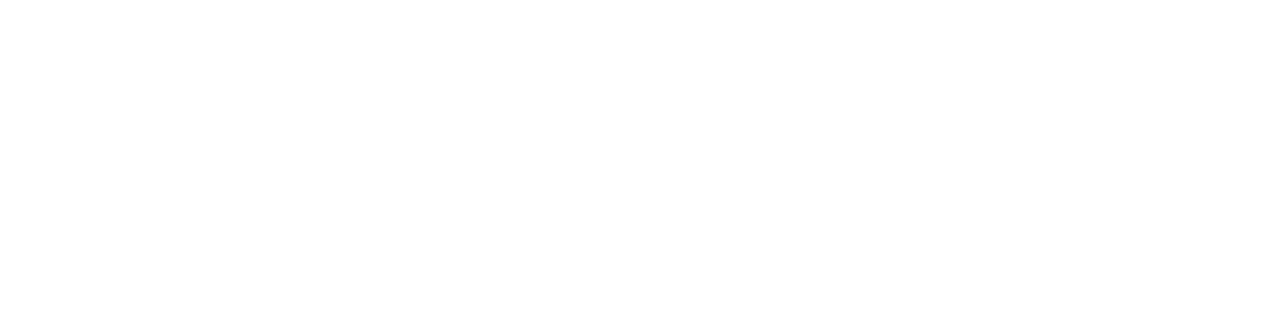
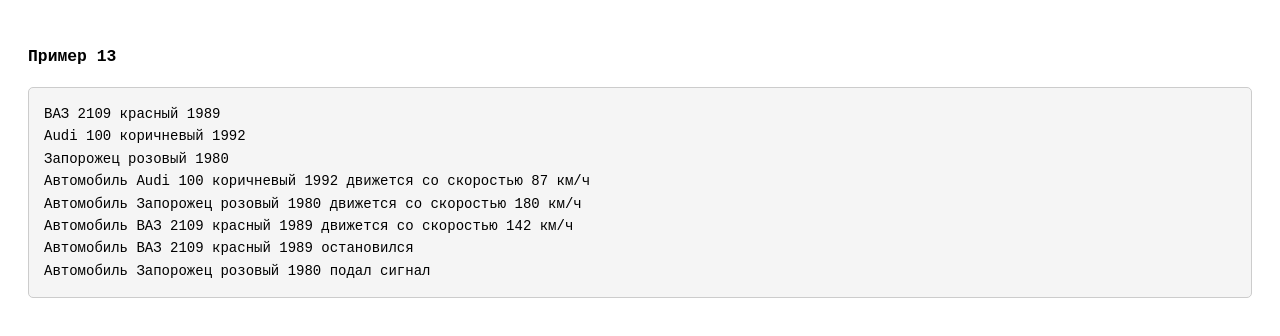
Before and after one commit to liahrothstein/web.lab6, a React (Vite) app in the folder examples/: page /examples/xmpl13 in a window 1280 px wide. Before the commit this address had no page. Shown: the top 336 px of the page. Built offline with nearby package versions, Linux system fonts and the light colour scheme.

Commit message:
feat: done thirtenth example

```diff
--- a/examples/src/App.tsx
+++ b/examples/src/App.tsx
@@ -14,6 +14,7 @@ import {
   Example10,
   Example11,
   Example12,
+  Example13,
 } from './components';
 import { MainRoute } from './MainRoute';
 
@@ -34,6 +35,7 @@ function App() {
       <Route path="/examples/xmpl10" element={<Example10 />} />
       <Route path="/examples/xmpl11" element={<Example11 />} />
       <Route path="/examples/xmpl12" element={<Example12 />} />
+      <Route path="/examples/xmpl13" element={<Example13 />} />
     </Routes>
   );
 }
--- a/examples/src/MainRoute.tsx
+++ b/examples/src/MainRoute.tsx
@@ -16,6 +16,7 @@ export function MainRoute() {
       <Link to="/examples/xmpl10">Example 10</Link>
       <Link to="/examples/xmpl11">Example 11</Link>
       <Link to="/examples/xmpl12">Example 12</Link>
+      <Link to="/examples/xmpl13">Example 13</Link>
     </div>
   );
 }
--- /dev/null
+++ b/examples/src/components/Example13.tsx
@@ -0,0 +1,51 @@
+import React, { useEffect, useState } from 'react';
+
+import { Car } from '../utils/example13';
+
+export function Example13() {
+  // Стейт, в котором мы будем хранить массив строк — логов действий машин
+  const [logs, setLogs] = useState<string[]>([]);
+
+  // Запускаем симуляцию один раз при загрузке компонента
+  useEffect(() => {
+    // Создаем экземпляры класса Car
+    const car1 = new Car('ВАЗ 2109', 'красный', 1989);
+    const car2 = new Car('Audi 100', 'коричневый', 1992);
+    const car3 = new Car('Запорожец', 'розовый', 1980);
+
+    // Собираем все вызовы методов в один массив строк (вместо document.write)
+    const simulationResults = [
+      car1.toString(),
+      car2.toString(),
+      car3.toString(),
+      car2.go(87),
+      car3.go(180),
+      car1.go(142),
+      car1.stop(),
+      car3.signal(),
+    ];
+
+    // Сохраняем результаты в состояние
+    setLogs(simulationResults);
+  }, []);
+
+  return (
+    <div style={{ padding: '20px', fontFamily: 'monospace', fontSize: '14px', lineHeight: '1.6' }}>
+      <h3>Пример 13</h3>
+
+      <div
+        style={{
+          backgroundColor: '#f5f5f5',
+          padding: '15px',
+          borderRadius: '5px',
+          border: '1px solid #ccc',
+        }}
+      >
+        {/* Рендерим каждую строчку лога */}
+        {logs.map((log, index) => (
+          <div key={index}>{log}</div>
+        ))}
+      </div>
+    </div>
+  );
+}
--- a/examples/src/components/index.ts
+++ b/examples/src/components/index.ts
@@ -10,3 +10,4 @@ export { Example9 } from './Example9';
 export { Example10 } from './Example10';
 export { Example11 } from './Example11';
 export { Example12 } from './Example12';
+export { Example13 } from './Example13';
--- /dev/null
+++ b/examples/src/utils/example13.ts
@@ -0,0 +1,30 @@
+export class Car {
+  // Явно объявляем типы свойств автомобиля
+  public model: string;
+  public color: string;
+  public year: number;
+
+  // Конструктор со значениями по умолчанию
+  constructor(model: string = 'неизвестно', color: string = 'черный', year: number = 1900) {
+    this.model = model;
+    this.color = color;
+    this.year = year;
+  }
+
+  // Методы объекта
+  toString(): string {
+    return `${this.model} ${this.color} ${this.year}`;
+  }
+
+  go(speed: number): string {
+    return `Автомобиль ${this.toString()} движется со скоростью ${speed} км/ч`;
+  }
+
+  stop(): string {
+    return `Автомобиль ${this.toString()} остановился`;
+  }
+
+  signal(): string {
+    return `Автомобиль ${this.toString()} подал сигнал`;
+  }
+}
```
